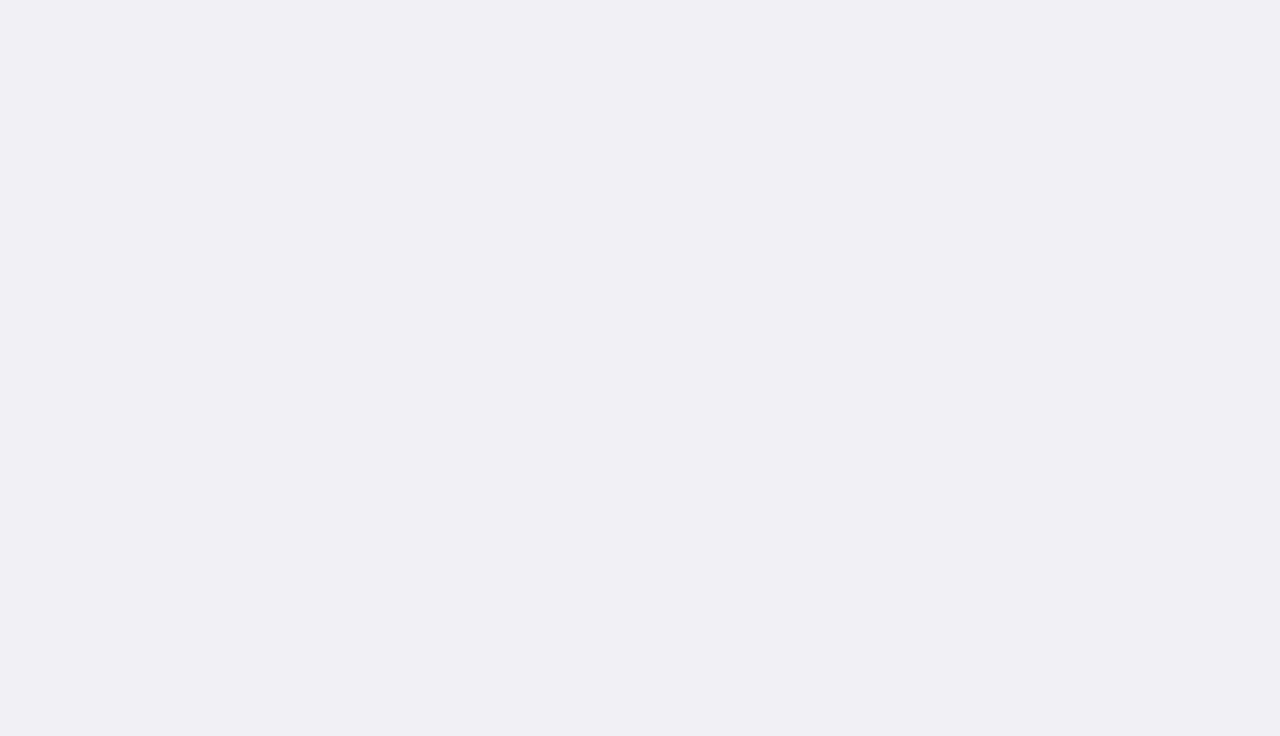
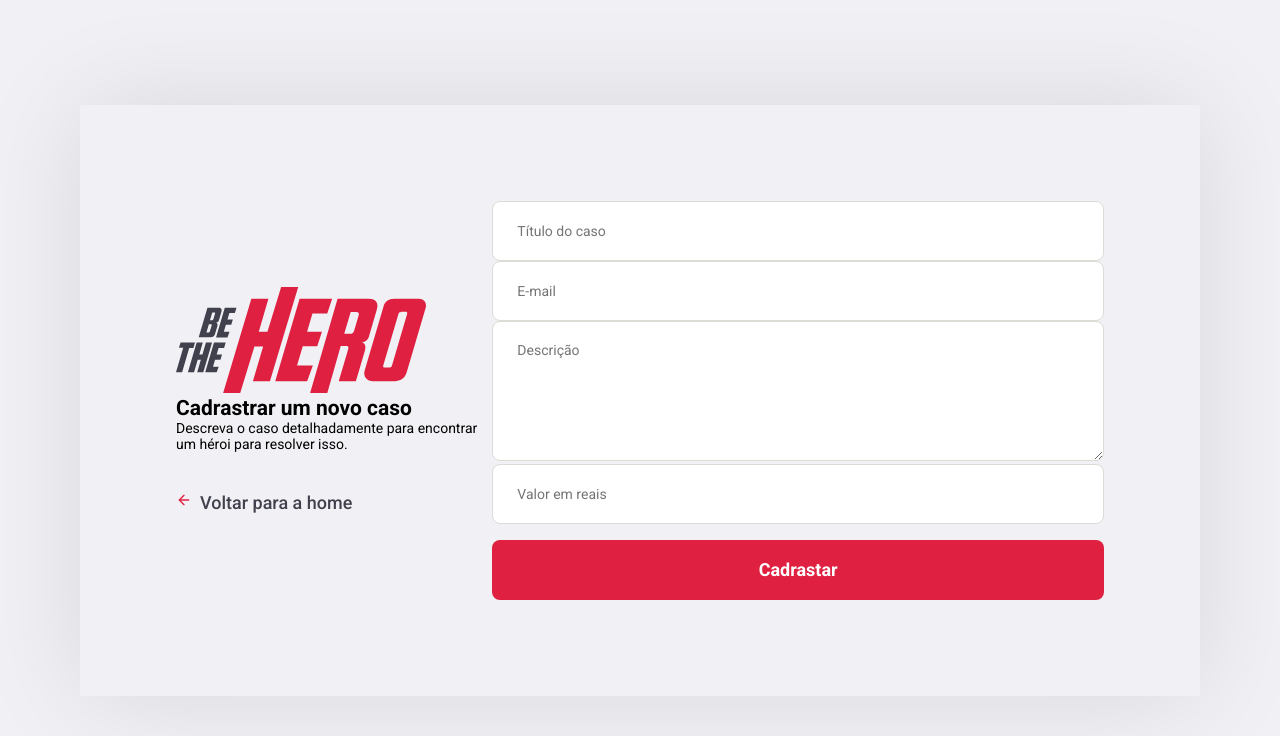
Before and after one commit to Elismar13/Semana-OmniStack-11, a React (Create React App) app in the folder frontend/: page /incidents/new in a window 1280 px wide. Shown: the top 736 px of the page. Built offline with nearby package versions, Linux system fonts and the light colour scheme.

Commit message:
:pencil: NewIncident page

```diff
--- a/frontend/src/global.css
+++ b/frontend/src/global.css
@@ -28,6 +28,17 @@
     border: 1px solid #dcdcd6;
     border-radius: 8px;
     padding: 0 24px;
+}
+
+form textarea {
+    width: 100%;
+    min-height: 140px;
+    resize: vertical;
+    color: #333333;
+    border: 1px solid #dcdcd6;
+    border-radius: 8px;
+    padding: 16px 24px;
+    line-height: 24px;
 }
 
 .button {
--- /dev/null
+++ b/frontend/src/pages/NewIncident/index.js
@@ -0,0 +1,40 @@
+import React from 'react';
+import { Link } from 'react-router-dom';
+import { FiArrowLeft  } from 'react-icons/fi';
+
+
+import './styles.css';
+
+import logoImg from '../../assets/logo.svg';
+
+export default function NewIncident() {
+    return(
+        <div className="new-incident-container">
+            <div className="content">
+                <section>
+                    <img src={logoImg} alt="Be the Hero"/>
+
+                    <h1>Cadrastrar um novo caso</h1>
+                    <p>Descreva o caso detalhadamente para encontrar um héroi para resolver isso.</p>
+
+                    <Link to="/profile" className="back-link">
+                        <FiArrowLeft size={16} color="#E02041" />
+                        Voltar para a home
+                    </Link>
+                </section>
+
+                <form>
+                    <input placeholder="Título do caso" />
+                    <input type="email" placeholder="E-mail" />
+                    <textarea placeholder="Descrição" />
+
+                    <input placeholder="Valor em reais"/>
+
+                    <button className="button" type="submit">
+                        Cadrastar
+                    </button>
+                </form>
+            </div>
+        </div>
+    )
+}
--- /dev/null
+++ b/frontend/src/pages/NewIncident/styles.css
@@ -0,0 +1,46 @@
+.new-incident-container {
+    width: 100%;
+    max-width: 1120px;
+    height: 100vh;
+    margin: 0 auto;
+
+    display: flex;
+    align-items: center;
+    justify-content: center;
+}
+
+.new-incident-container .content {
+    width: 100%;
+    padding: 96px;
+    background: #f0f0f5;
+    box-shadow: 0 0 100px rgba(0, 0, 0, 0.1);
+
+    display: flex;
+    justify-content: space-between;
+    align-items: center;
+}
+
+.register-container .content section {
+    width: 100%;
+    max-width: 380px;
+}
+.register-container .content section h1 {
+    margin: 64px 0 32px;
+    font-size: 32px;
+}
+
+
+.register-container .content section p {
+    font-size: 18px;
+    color: #737380;
+    line-height: 32px;
+}
+
+.register-container .content form {
+    width: 100%;
+    max-width: 450px;
+}
+
+.register-container .content form input {
+    margin-top: 8px;
+}
--- a/frontend/src/routes/routes.js
+++ b/frontend/src/routes/routes.js
@@ -4,6 +4,8 @@
 import Logon from '../pages/Logon';
 import Register from '../pages/Register';
 import Profile from '../pages/Profile';
+import NewIncident from '../pages/NewIncident';
+
 
 
 export default function Roures() {
@@ -13,6 +15,9 @@
                 <Route exact path="/" component={ Logon } />
                 <Route path="/register" component={ Register } />
                 <Route path="/profile" component={ Profile } />
+
+                <Route path="/incidents/new" component={ NewIncident } />
+
             </Switch>
         </BrowserRouter>
     )
```
